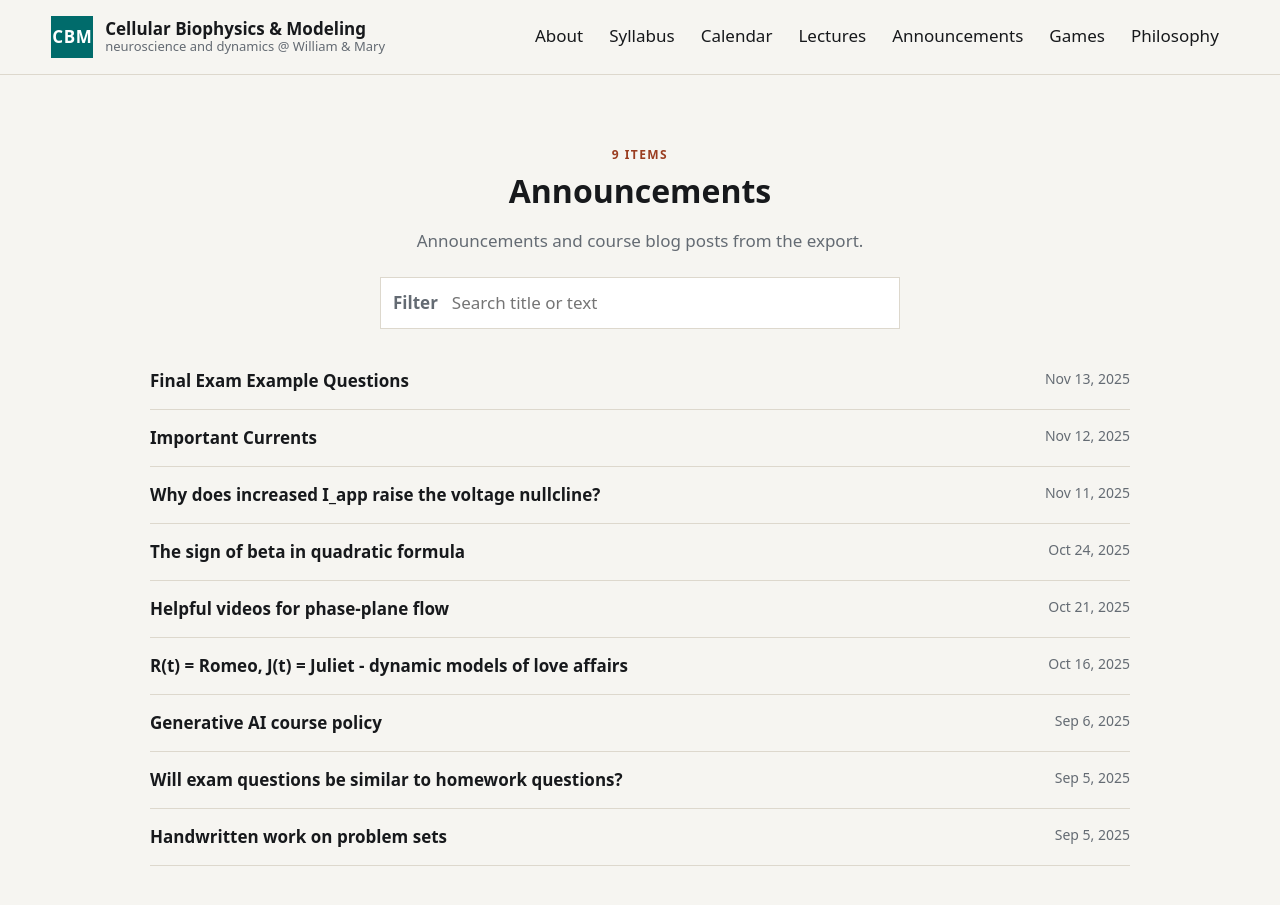
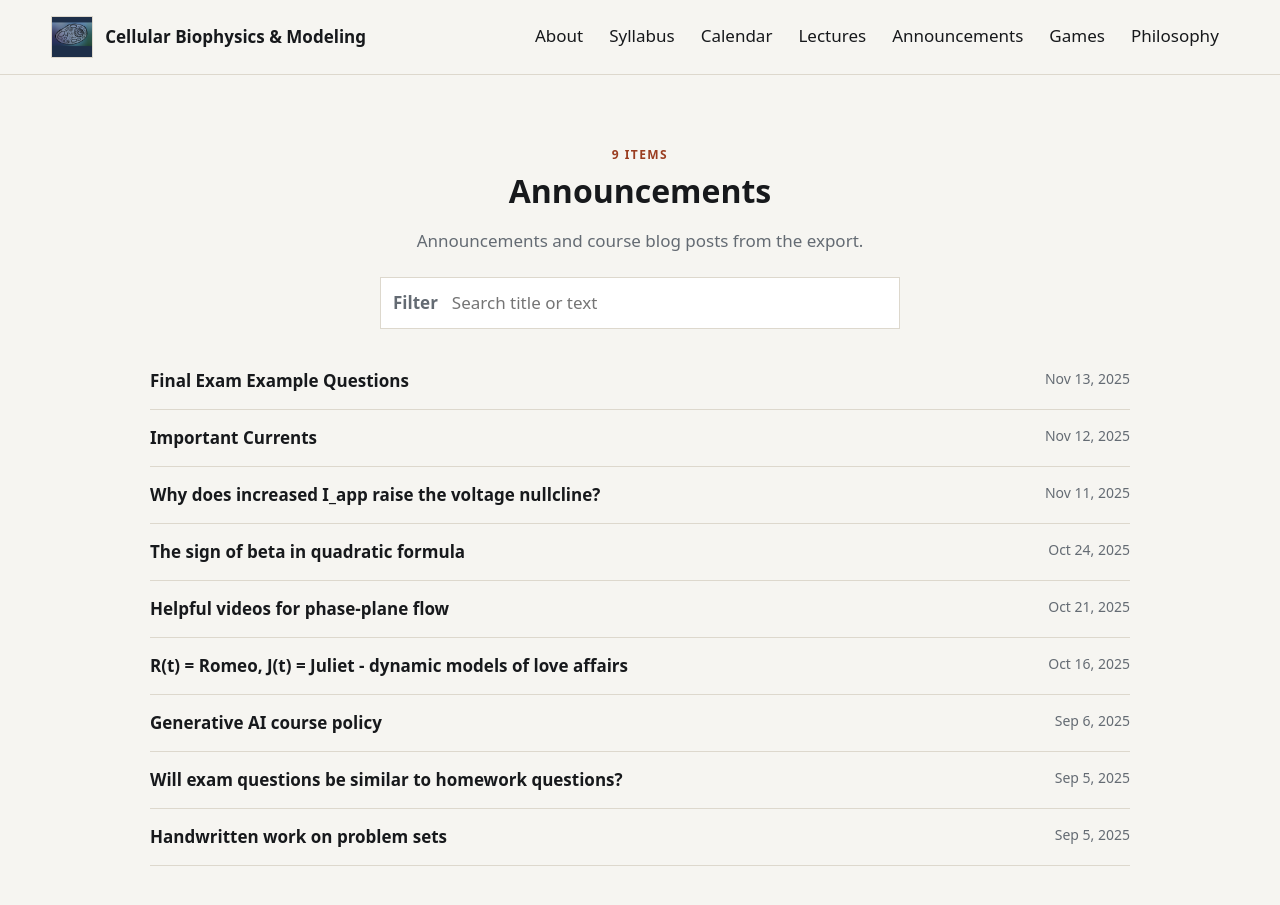
Before and after one commit to gregconradismith/cellular-biophysics-and-modeling, a Jekyll site: the page built from docs/posts.md, in a window 1280 px wide and 936 px high. Shown: the top 905 px of the window. Built offline with Jekyll 4.4.1, drawn with Linux system fonts in a browser that asks for light colours.

Commit message:
Update header brand mark

```diff
--- a/docs/_config.yml
+++ b/docs/_config.yml
@@ -2,7 +2,6 @@ title: Cellular Biophysics & Modeling
 description: neuroscience and dynamics @ William & Mary
 url: ""
 baseurl: ""
-brand_mark: CBM
 original_site: ""
 exported: ""
 
--- a/docs/_layouts/default.html
+++ b/docs/_layouts/default.html
@@ -12,8 +12,8 @@
   {% unless page.hide_header %}
   <header class="site-header">
     <a class="brand" href="{{ '/' | relative_url }}">
-      <span class="brand-mark">{{ site.brand_mark | default: site.title | slice: 0, 3 | escape }}</span>
-      <span><strong>{{ site.title | escape }}</strong><em>{{ site.description | escape }}</em></span>
+      <img class="brand-mark" src="{{ '/assets/brand-cell.png' | relative_url }}" alt="" aria-hidden="true">
+      <span><strong>{{ site.title | escape }}</strong></span>
     </a>
     <nav aria-label="Primary navigation">
       <a href="{{ '/pages/about/' | relative_url }}">About</a>
--- a/docs/assets/site.css
+++ b/docs/assets/site.css
@@ -40,18 +40,15 @@ img, iframe, object { max-width: 100%; }
   color: var(--ink);
   text-decoration: none;
 }
-.brand strong, .brand em { display: block; line-height: 1.2; }
-.brand em { color: var(--muted); font-size: 13px; font-style: normal; }
+.brand strong { display: block; line-height: 1.2; }
 .brand-mark {
-  display: grid;
-  place-items: center;
+  display: block;
+  flex: 0 0 auto;
   width: 42px;
   height: 42px;
-  border: 1px solid var(--accent);
-  background: var(--accent);
-  color: white;
-  font-weight: 800;
-  letter-spacing: .04em;
+  object-fit: cover;
+  border: 1px solid var(--line);
+  background: #17304a;
 }
 nav { display: flex; gap: 6px; flex-wrap: wrap; justify-content: flex-end; }
 nav a {
```
Also changed, not shown: docs/assets/brand-cell.png (added).
